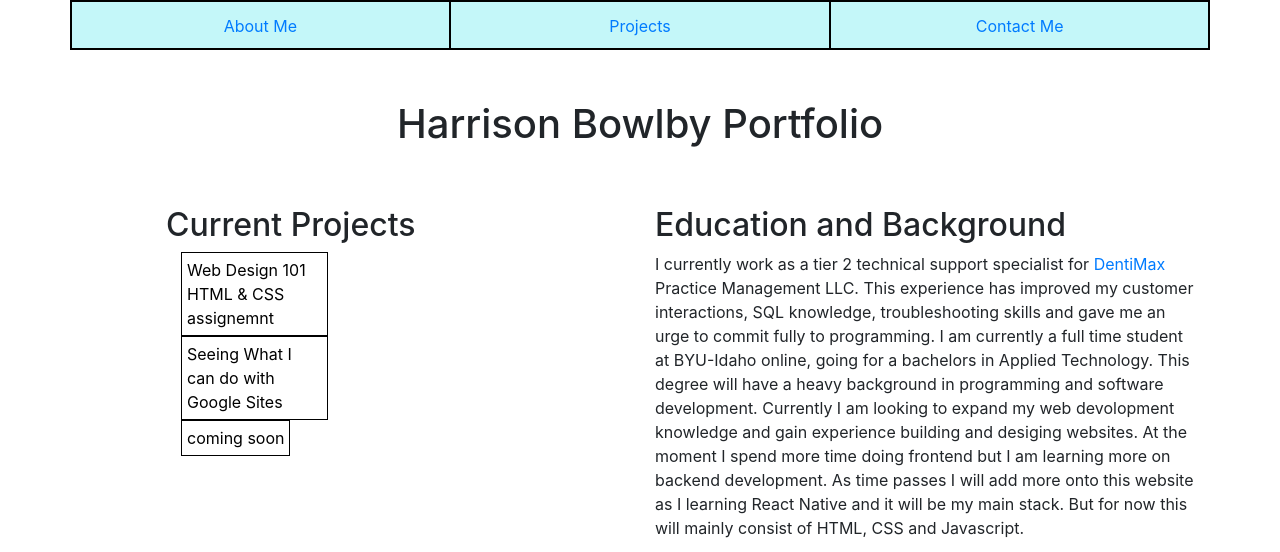
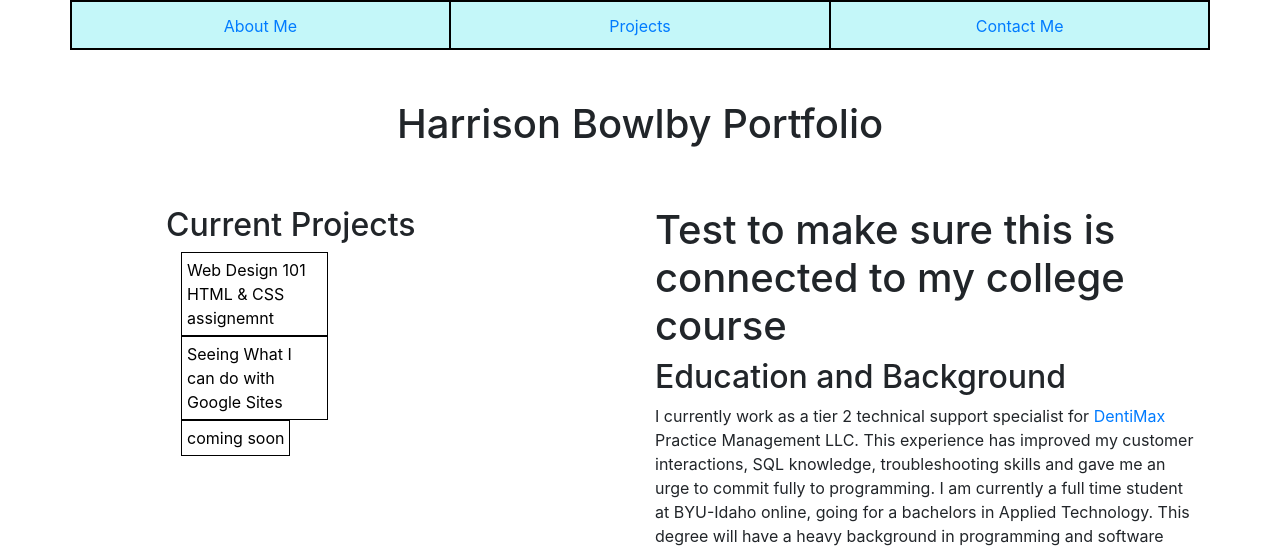
Before and after one commit to hbowlby1/hbowlby1.github.io, a plain HTML site: page index.html in a window 1280 px wide. Shown: the top 552 px of the page. Drawn offline with nearby package versions, Linux system fonts and the light colour scheme.

Commit message:
initial commit

```diff
--- a/index.html
+++ b/index.html
@@ -39,6 +39,8 @@
                     </div>
                 </section>
                 <section class="col-6">
+
+                    <h1>Test to make sure this is connected to my college course</h1>
                     <h2>Education and Background</h2>
                     <p>I currently work as a tier 2 technical support specialist for <a
                             href="https://www.dentimax.com/">DentiMax</a> Practice Management LLC. This experience has
```
